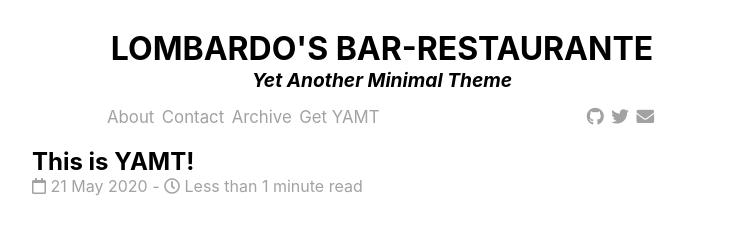
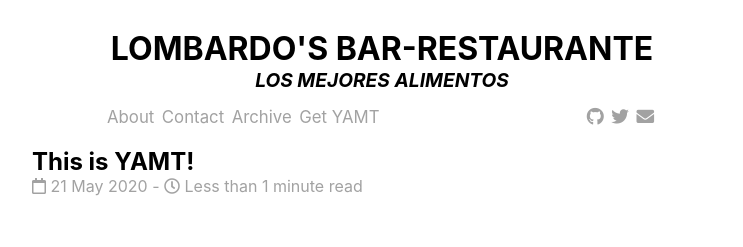
Before and after one commit to FreddySTJR/PROJ-SO-2, a Jekyll site: the page built from index.html, in a window 1280 px wide. Shown: the top 247 px of the page, without its empty margins (258-1001 px from the left). Built offline with Jekyll 4.4.1, drawn with Linux system fonts in a browser that asks for light colours; nearby versions of some CDN libraries; the list of posts is cut into pages by our own code.

Commit message:
Update settings.yml

```diff
--- a/_data/settings.yml
+++ b/_data/settings.yml
@@ -4,7 +4,7 @@ analytics-id: #leave blank to not use Analytics
 #Subtitle
 subtitle:
   active: true
-  text: Yet Another Minimal Theme
+  text: LOS MEJORES ALIMENTOS
 
 #Nav
 nav:
```
